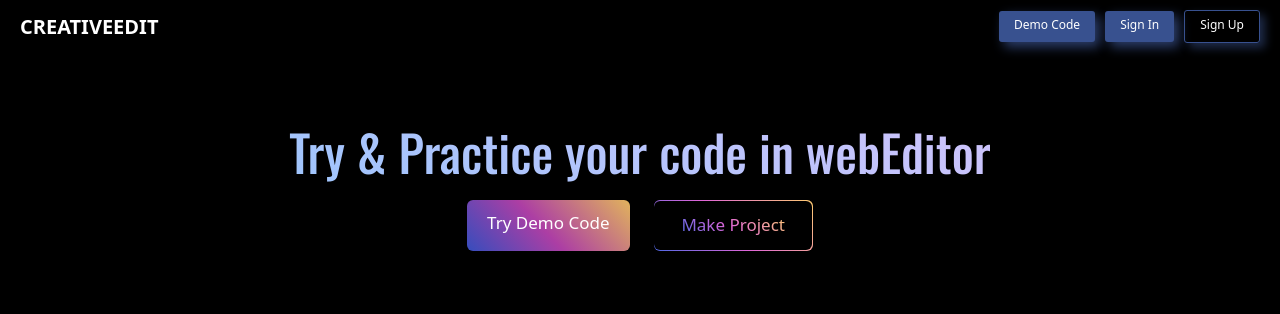
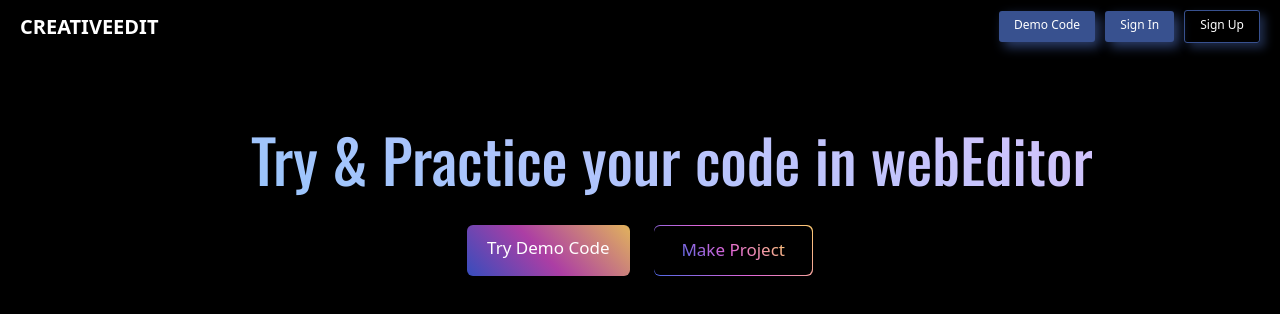
Before and after one commit to Creativetools90/products, a React (Vite) app in the folder webProjects/editor/client/: page / in a window 1280 px wide. Shown: the top 314 px of the page. Built offline with nearby package versions, Linux system fonts and the light colour scheme.

Commit message:
banner done

```diff
--- a/webProjects/editor/client/src/webComponent/homePage/Home.css
+++ b/webProjects/editor/client/src/webComponent/homePage/Home.css
@@ -1,5 +1,5 @@
 .bannerHeading h2 {
-  font-size: 50px;
+  font-size: 60px;
   font-weight: 455;
   font-family: "Oswald", sans-serif;
   font-optical-sizing: auto;
@@ -13,26 +13,30 @@
     background: -webkit-linear-gradient(160deg, #0093e9 0%, #80d0c7 100%);
     -webkit-background-clip: text;
     -webkit-text-fill-color: transparent;
+    transition: 2s;
   }
   50% {
     background: -webkit-linear-gradient(62deg, #8ec5fc 0%, #e0c3fc 100%);
     -webkit-background-clip: text;
     -webkit-text-fill-color: transparent;
+    transition: 2s;
+    margin-left: 60px;
   }
   100% {
      background: -webkit-linear-gradient(43deg, #4158D0 0%, #C850C0 46%, #FFCC70 100%);
      -webkit-background-clip: text;
      -webkit-text-fill-color: transparent;
+     transition: 2s;
+     margin-left: 100px;
   }
 }
 
 .homePageContainer{
-    /* background-color: palegreen; */
+
     max-width: 1800px;
     height: 100%;
 }
 .BannerHeroContainer{
-    /* background-color: palevioletred; */
     margin-top: 22px;
     height: 500px;
     display: flex;
@@ -40,20 +44,17 @@
     gap: 0.7rem;
     padding: 5px;
 }
-/* .bannerHeading{
-    background-color: paleturquoise;
+
+.tryNow{
+   margin-top: 10px;
 }
-.tryNow{
-    background-color: #80d0c7;
-} */
  .demoBtnLink{
     padding: 10px 20px 15px;
     border-radius: 6px;
     text-transform: capitalize;
     font-weight: 500;
     background: -webkit-linear-gradient(43deg, #364dbd 0%, #ac3ea4 46%, #e1b35c 100%);
-    /* -webkit-background-clip: text; */
-    /* -webkit-text-fill-color: transparent; */
+
     font-size: 17px;
 
  }
@@ -69,7 +70,6 @@
 
  }
  .g_l_b_btn{
-    background: -webkit-linear-gradient(43deg, #5069e5 0%, #e065d8 46%, #FFCC70 100%);
     position: relative;
     padding: 10px 20px 15px;
     border-radius: 6px;
@@ -79,6 +79,8 @@
     align-items: center;
     justify-content: center;
     overflow: hidden;
+    animation: op 5s linear infinite;
+    transition: 3s;
  }
  .btncover{
     border-radius: 6px;
@@ -93,3 +95,19 @@
     justify-content: center;
 
  }
+
+ @keyframes op {
+    0%{
+        background: -webkit-linear-gradient(43deg, #5069e5 0%, #e065d8 46%, #FFCC70 100%);
+        transition: 3s;
+    }
+
+    80%{
+        background:transparent;
+        transition: 3s;
+    }
+    100%{
+        background: -webkit-linear-gradient(43deg, #5069e5 0%, #e065d8 46%, #FFCC70 100%);
+        transition: 3s;
+    }
+ }
```
